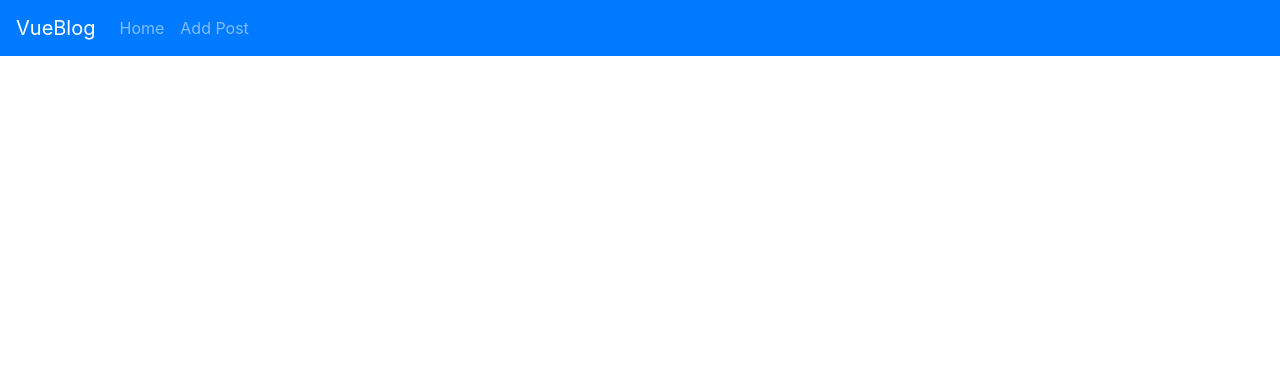
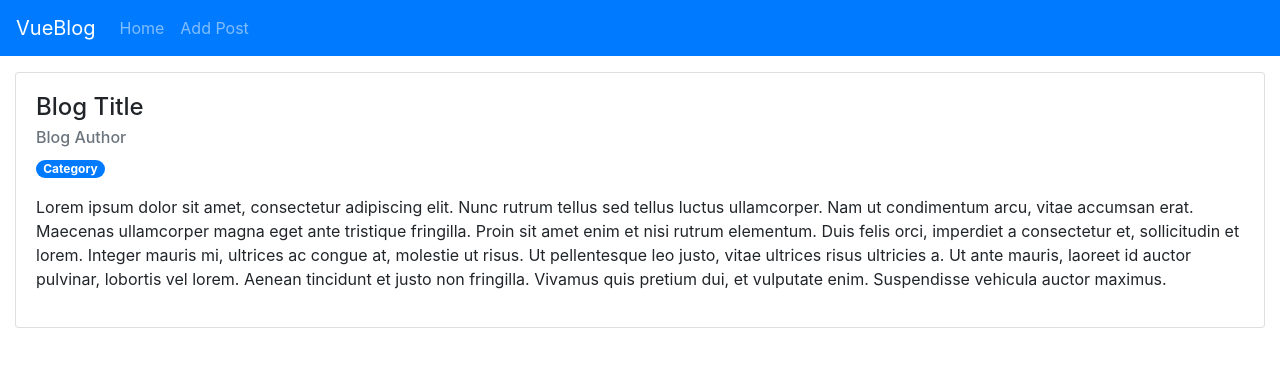
Before and after one commit to MoisesDuarte/vue-blog, a Vue app: page /#/ in a window 1280 px wide. Shown: the top 366 px of the page. Built offline with nearby package versions, Linux system fonts and the light colour scheme.

Commit message:
Blog listing placeholder

```diff
--- a/src/views/Home.vue
+++ b/src/views/Home.vue
@@ -1,7 +1,12 @@
 <template>
-  <div>
-
-  </div>
+  <b-container fluid>
+    <b-card title="Blog Title" sub-title="Blog Author" class="mt-3">
+      <b-card-text>
+        <p><b-badge pill variant="primary">Category</b-badge></p>
+        <p>Lorem ipsum dolor sit amet, consectetur adipiscing elit. Nunc rutrum tellus sed tellus luctus ullamcorper. Nam ut condimentum arcu, vitae accumsan erat. Maecenas ullamcorper magna eget ante tristique fringilla. Proin sit amet enim et nisi rutrum elementum. Duis felis orci, imperdiet a consectetur et, sollicitudin et lorem. Integer mauris mi, ultrices ac congue at, molestie ut risus. Ut pellentesque leo justo, vitae ultrices risus ultricies a. Ut ante mauris, laoreet id auctor pulvinar, lobortis vel lorem. Aenean tincidunt et justo non fringilla. Vivamus quis pretium dui, et vulputate enim. Suspendisse vehicula auctor maximus. </p>
+      </b-card-text>
+    </b-card>
+  </b-container>
 </template>
 
 <script>
```
